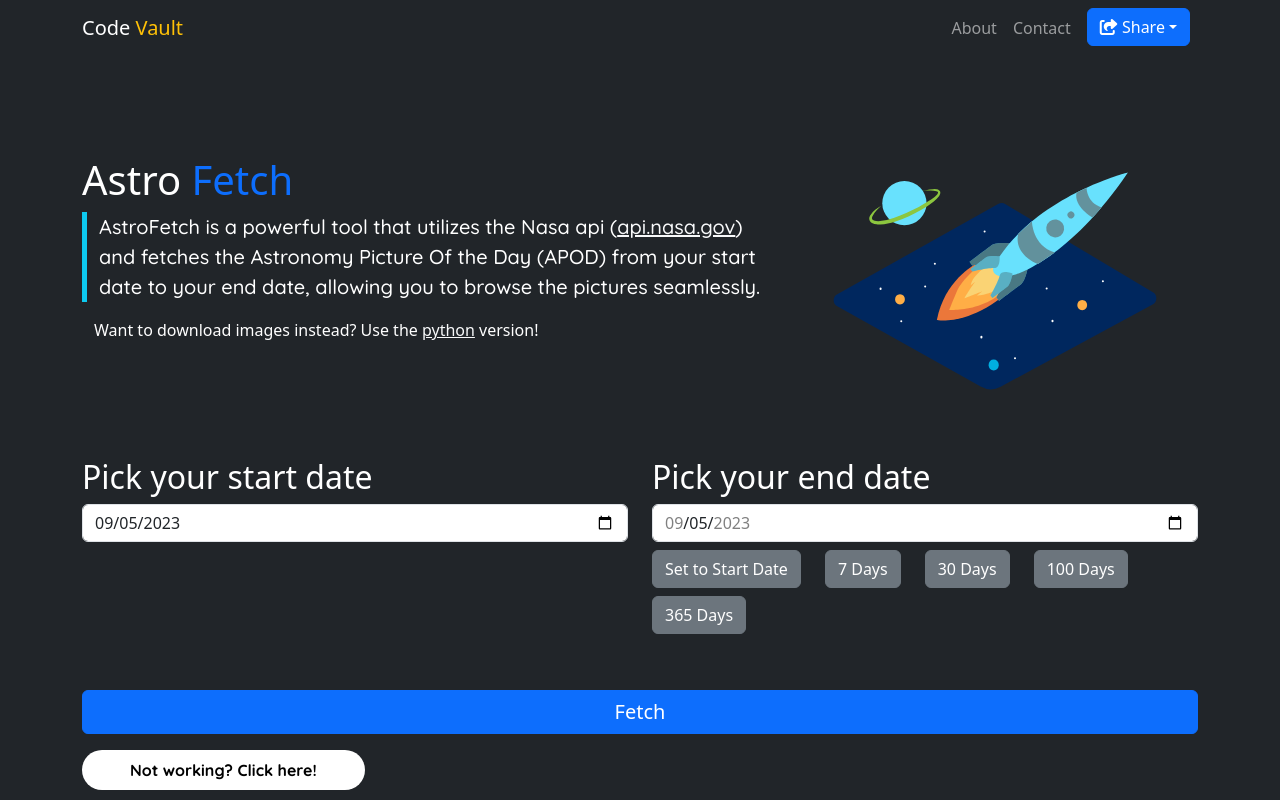
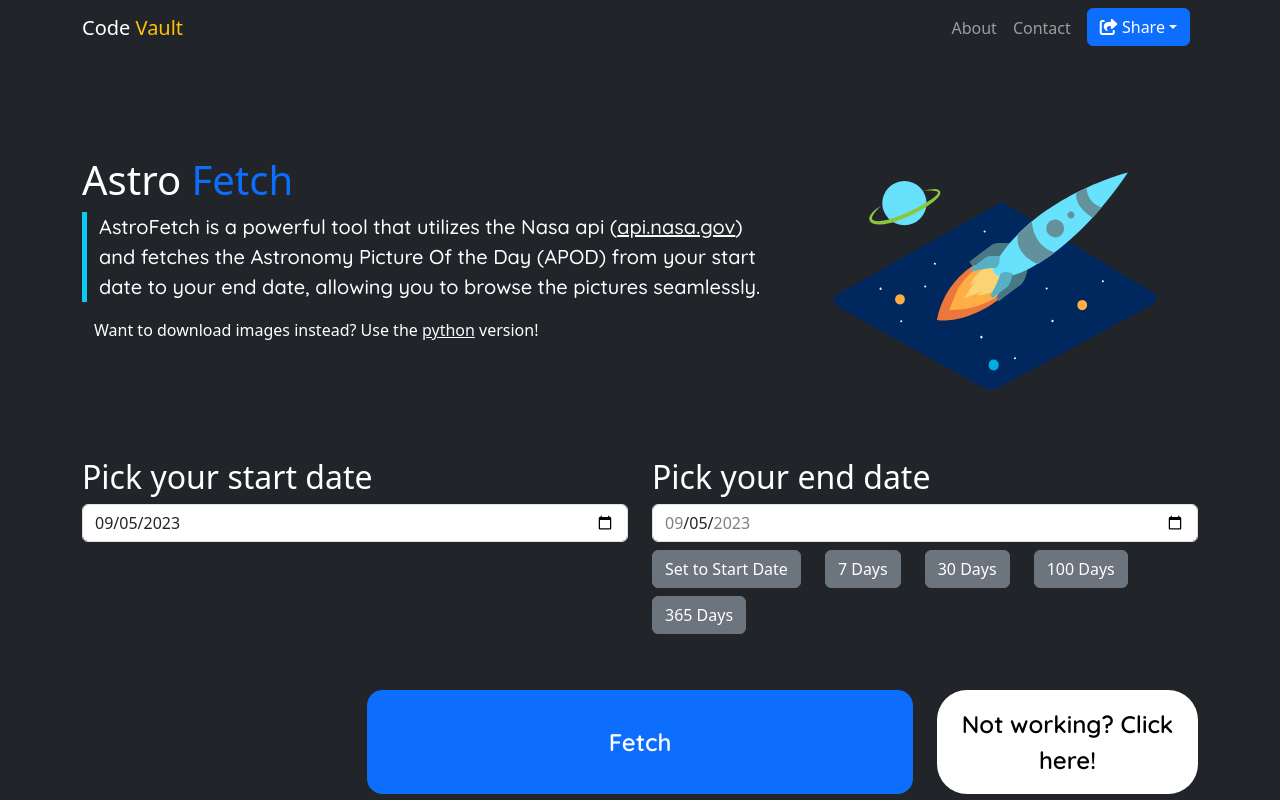
Before and after one commit to Oded2/Code-Vault, a SvelteKit app: page /astrofetch in a window 1280 px wide. Shown: the top 800 px of the page. Built offline with nearby package versions, Linux system fonts and the light colour scheme; a web font is replaced by a local one.

Commit message:
UI Adjustments

```diff
--- a/src/routes/astrofetch/+page.svelte
+++ b/src/routes/astrofetch/+page.svelte
@@ -284,17 +284,18 @@
       </div>
 
       <div class="row my-5">
-        <div class="col-12 mt-1 mt-md-0">
+        <div class="col-md" />
+        <div class="col-md-6 mt-1 mt-md-0">
           <button
             on:click={() => submit(false)}
-            class="btn btn-primary w-100 fs-5 position-relative"
+            class="btn btn-primary btn-interactive fs-4 p-2 font-google-quicksand fw-600 w-100 h-100"
           >
             Fetch
           </button>
         </div>
         <div class="col">
           <button
-            class="help-button mt-3 px-5 py-2 font-google-quicksand fw-bold w-rmd-100"
+            class="help-button fs-4 px-2 py-3 mt-4 mt-md-0 font-google-quicksand fw-600 w-100 h-100"
             on:click={() => submit(true)}>Not working? Click here!</button
           >
         </div>
@@ -321,6 +322,7 @@
                     date: formatDate(currentItem["date"]),
                     copyright: currentItem["copyright"],
                   })}
+                  target="_blank"
                 >
                   <img
                     src={currentItem["url"]}
@@ -411,7 +413,7 @@
           <em>Loading</em>
         </h1>
 
-        <div class="vh-sm-75 vh-50">
+        <div class="vh-sm-75 vh-50 py-5">
           <div class="h-100">
             <img
               src={loadingGif}
@@ -444,7 +446,7 @@
     border-left: 5px solid;
   }
   .help-button {
-    border-radius: 40px;
+    border-radius: 30px;
     border: none;
     transition: 0.5s;
     background-color: white;
@@ -457,4 +459,14 @@
     scale: 110%;
     background-color: #b1afaf;
   }
+  .btn-interactive {
+    border-radius: 15px;
+    transition: 0.5s;
+  }
+  .btn-interactive:hover {
+    scale: 103%;
+  }
+  .btn-interactive:active {
+    scale: 105%;
+  }
 </style>
```
